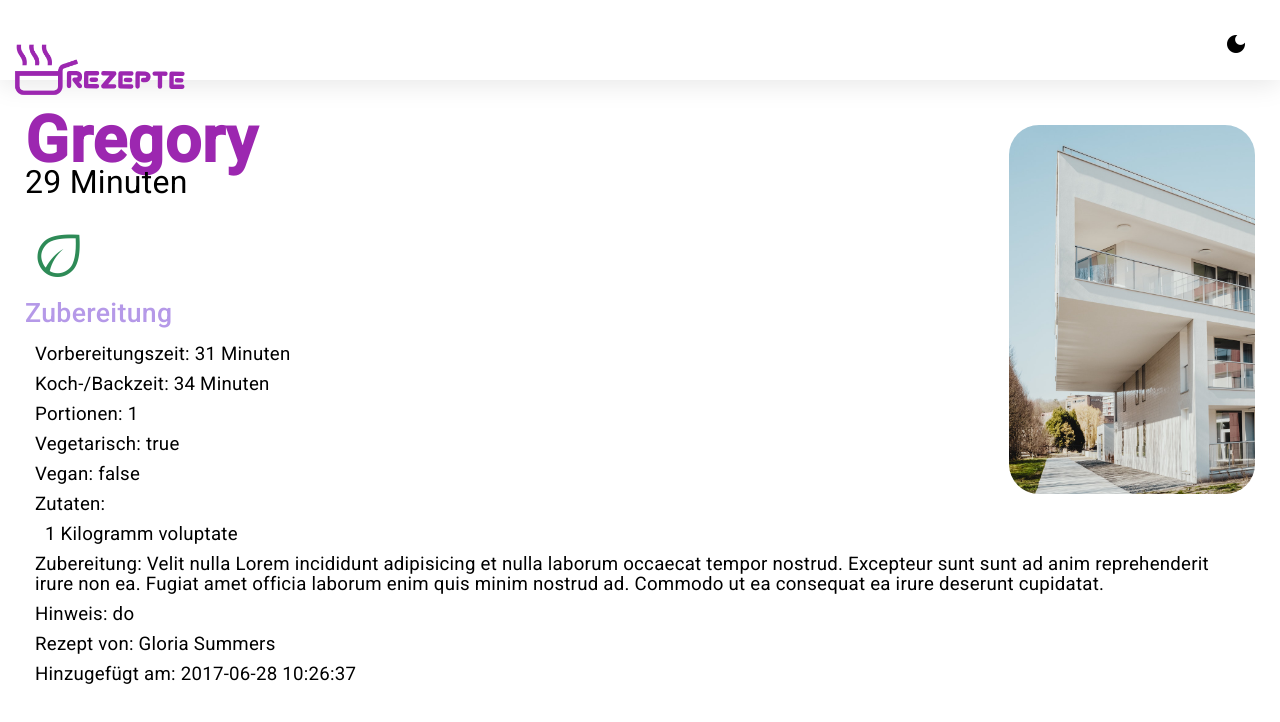
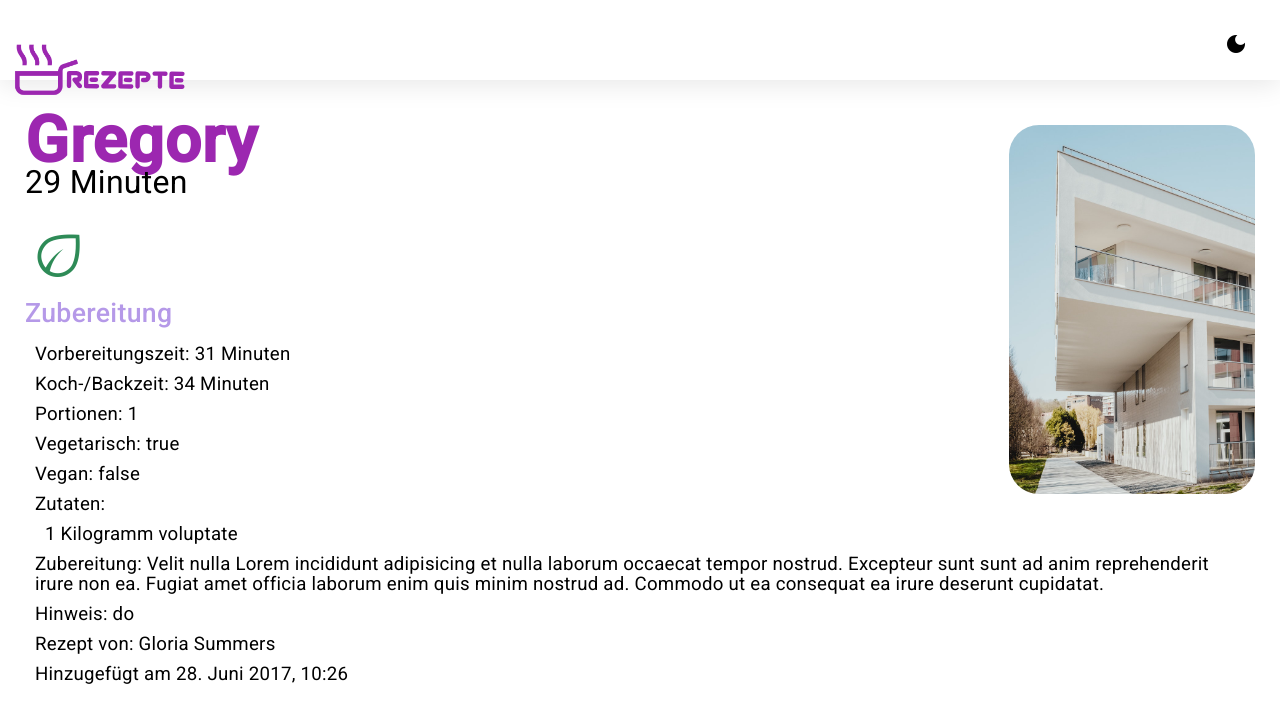
Before and after one commit to CyanideLion/RezeptWebApp, an Angular app: page /details/1 in a window 1280 px wide. Shown: the top 722 px of the page. Built offline with nearby package versions, Linux system fonts and the light colour scheme.

Commit message:
feat: formatting for added Date

```diff
--- a/src/app/details/details.component.ts
+++ b/src/app/details/details.component.ts
@@ -53,7 +53,7 @@ import {MatIcon} from "@angular/material/icon";
           <li>Zubereitung: {{ recipe?.steps }}</li>
           <li>Hinweis: {{ recipe?.notes }}</li>
           <li>Rezept von: {{ recipe?.source }}</li>
-          <li>Hinzugefügt am: {{ recipe?.date }}</li>
+          <li>Hinzugefügt am {{ recipe && formatDate(recipe.date) }}</li>
         </ul>
 
 
@@ -74,6 +74,18 @@ export class DetailsComponent {
     this.ingredientList  = this.recipeService.getAllIngredients(recipeId);
   }
 
+  formatDate(dateString: string): string {
+    const date = new Date(dateString)
+    const dateFormatOptions: Intl.DateTimeFormatOptions = {
+      day: '2-digit',
+      month: 'short',
+      year: 'numeric',
+      hour: '2-digit',
+      minute: '2-digit',
+    }
+
+    return date.toLocaleString('de', dateFormatOptions)
+  }
   getIngredientAmountTypeName(amountType: IngredientAmountType): string {
     return IngredientAmountTypeName.get(amountType) ?? '';
   }
```
